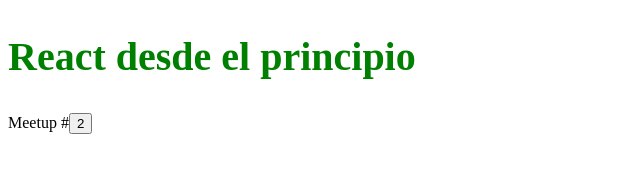
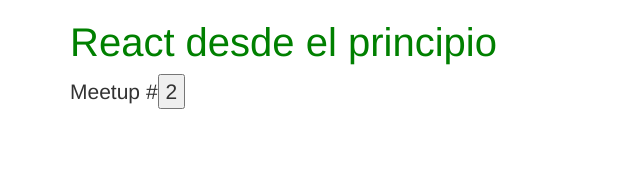
Before and after one commit to ReactJS-BA/react-desde-el-principio, a React app: page / in a window 1280 px wide. Shown: the whole page, without its empty margins (0-640 px from the left). Built offline with nearby package versions, Linux system fonts and the light colour scheme.

Commit message:
Bootstrap

```diff
--- a/components/App/index.js
+++ b/components/App/index.js
@@ -3,10 +3,15 @@
 import Contador from '../Contador'
 
 const App = () => (
-  <section>
-    <Encabezado titulo="React desde el principio" />
-    Meetup #<Contador numeroInicial={2} />
-  </section>
+
+	<div className="container">
+
+      <section>
+        <Encabezado titulo="React desde el principio" />
+        <p className="lead">Meetup #<Contador numeroInicial={2} /></p>
+      </section>
+
+    </div>
 )
 
 export default App
--- a/index.html
+++ b/index.html
@@ -3,9 +3,19 @@
 <head>
   <meta charset="utf-8">
   <title>React desde el principio</title>
+
+  <!-- Latest compiled and minified CSS -->
+  <link rel="stylesheet" href="https://maxcdn.bootstrapcdn.com/bootstrap/3.3.7/css/bootstrap.min.css" integrity="sha384-BVYiiSIFeK1dGmJRAkycuHAHRg32OmUcww7on3RYdg4Va+PmSTsz/K68vbdEjh4u" crossorigin="anonymous">
 </head>
 <body>
+
   <div id="app"></div>
+
+  <!-- Compiled and minified JavaScript -->
+  <script src="https://ajax.googleapis.com/ajax/libs/jquery/1.12.4/jquery.min.js"></script>
+  <script src="https://maxcdn.bootstrapcdn.com/bootstrap/3.3.7/js/bootstrap.min.js" integrity="sha384-Tc5IQib027qvyjSMfHjOMaLkfuWVxZxUPnCJA7l2mCWNIpG9mGCD8wGNIcPD7Txa" crossorigin="anonymous"></script>
+
+  <!-- App js -->
   <script src="bundle.js"></script>
 </body>
 </html>
```
